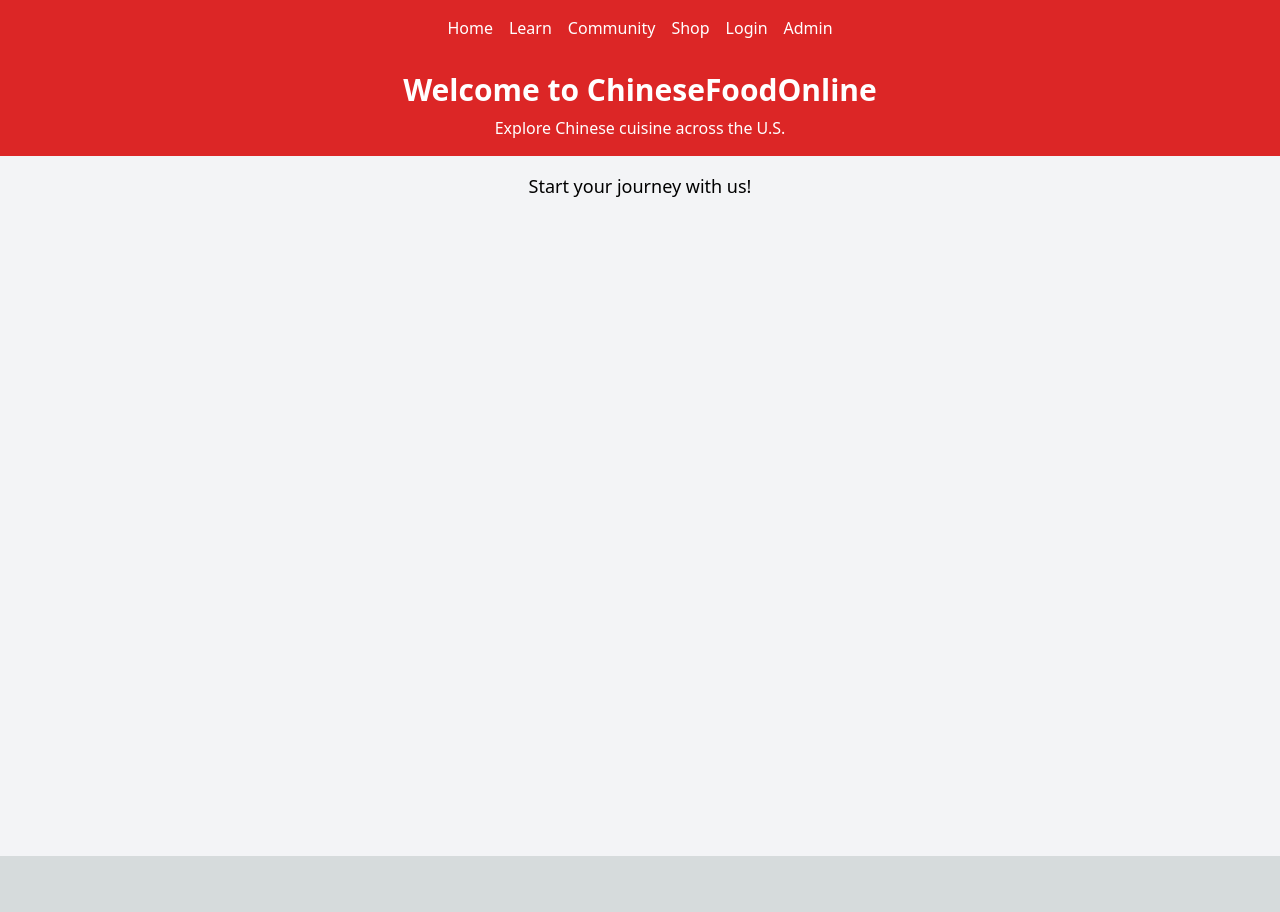
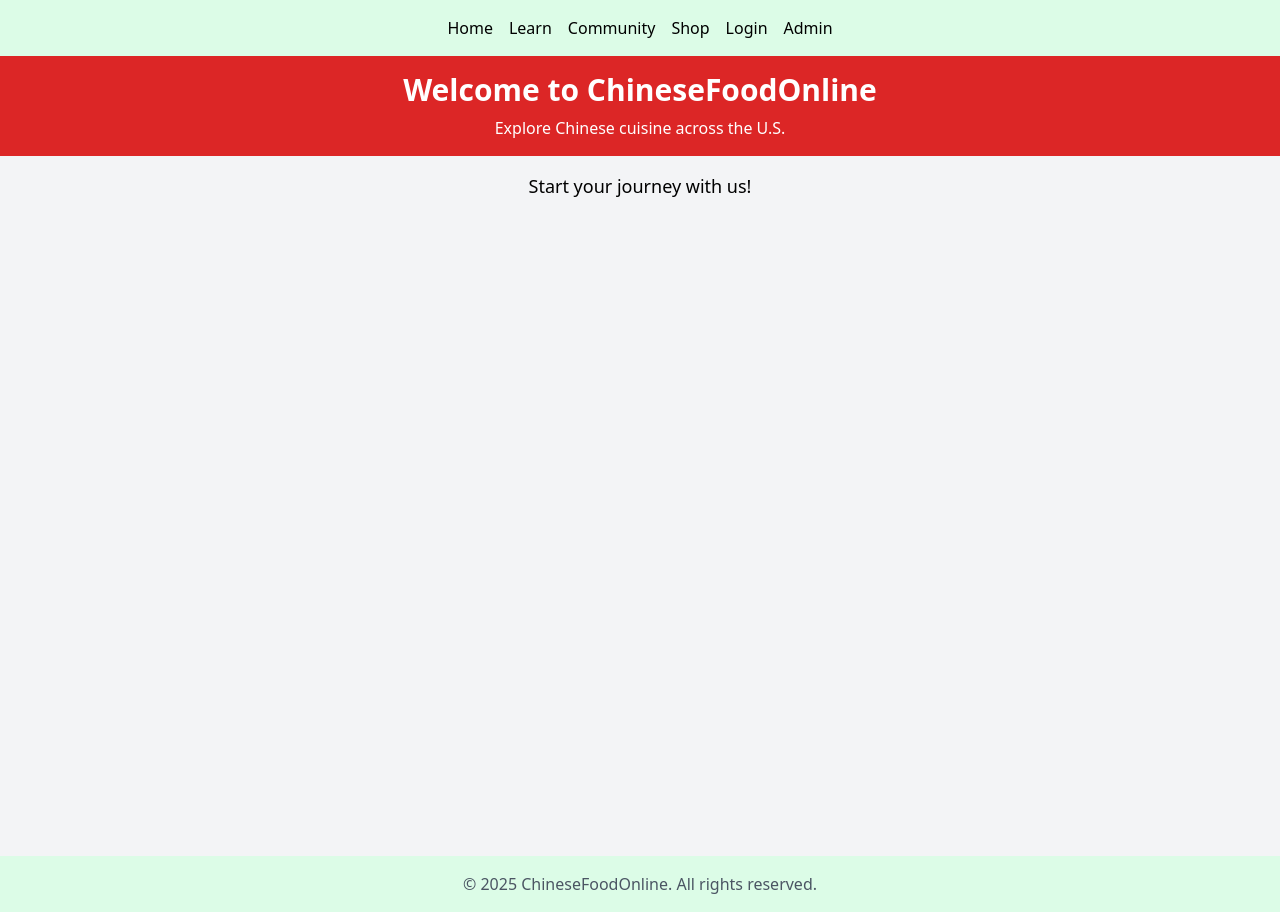
Before and after one commit to cfol1980/chinesefoodonline, a Next.js app: page / in a window 1280 px wide. Before the commit the page ends 856 px from the top, so only its background shows below. Built offline with nearby package versions, Linux system fonts and the light colour scheme.

Commit message:
2025-08-09 header

```diff
--- a/app/[supporter-id]/page.tsx
+++ b/app/[supporter-id]/page.tsx
@@ -26,7 +26,7 @@ export default function Supporter() {
           if (docSnap.exists()) {
             const data = docSnap.data();
             setIsValid(true);
-            setName(data.name || 'A Hidden Suporter');
+            setName(data.name || 'A Hidden Supporter');
             setDescription(data.description || 'A passionate supporter of Chinese cuisine.');
             setMenu(data.menu || ['Spring Rolls', 'Fried Rice', 'Sweet & Sour Chicken']);
             setRecommendations(data.recommendations || ['Peking Duck', 'Dumplings']);
@@ -46,7 +46,7 @@ export default function Supporter() {
 
   return (
     <div className="bg-gray-100 min-h-screen p-4">
-      <h1 className="text-2xl font-bold text-center mb-4">{name}</h1>
+      <h1 className="text-2xl font-bold text-center mb-4 bg-red-100 p-2 rounded">{name}</h1>
       <p className="text-lg mb-4">{description}</p>
       <img src={`/${supporterId}/logo.jpg`} alt={`${supporterId} logo`} className="mx-auto mb-4" />
 
@@ -69,8 +69,7 @@ export default function Supporter() {
       <div>
         <h2 className="text-xl font-semibold">Pictures</h2>
         <div className="flex flex-wrap gap-4">
-        <img src={`/${supporterId}/store.jpg`} alt="Store" className="mb-2" />
-
+          <img src={`/${supporterId}/store.jpg`} alt="Store" className="mb-2" />
         </div>
       </div>
     </div>
--- a/app/globals.css
+++ b/app/globals.css
@@ -3,16 +3,16 @@
 @tailwind utilities;
 
 :root {
-  --foreground-rgb: 0, 0, 0;
-  --background-start-rgb: 214, 219, 220;
-  --background-end-rgb: 255, 255, 255;
+  --foreground-rgb: 0, 0, 0; /* Black text */
+  --background-start-rgb: 200, 230, 201; /* Lighter green, darker than gray */
+  --background-end-rgb: 240, 250, 241; /* Very light green */
 }
 
 @media (prefers-color-scheme: dark) {
   :root {
-    --foreground-rgb: 255, 255, 255;
-    --background-start-rgb: 0, 0, 0;
-    --background-end-rgb: 0, 0, 0;
+    --foreground-rgb: 255, 255, 255; /* White text */
+    --background-start-rgb: 0, 50, 0; /* Dark green */
+    --background-end-rgb: 0, 100, 0; /* Medium dark green */
   }
 }
 
--- a/app/layout.tsx
+++ b/app/layout.tsx
@@ -10,17 +10,20 @@ export default function RootLayout({ children }: { children: React.ReactNode })
   return (
     <html lang="en">
       <body>
-        <nav className="bg-red-600 text-white p-4">
+        <nav className="bg-green-100 text-black p-4 shadow-md">
           <ul className="flex space-x-4 justify-center">
-            <li><Link href="/">Home</Link></li>
-            <li><Link href="/learn">Learn</Link></li>
-            <li><Link href="/community">Community</Link></li>
-            <li><Link href="/shop">Shop</Link></li>
-            <li><Link href="/login">Login</Link></li>
-            <li><Link href="/admin">Admin</Link></li>
+            <li><Link href="/" className="hover:text-green-700">Home</Link></li>
+            <li><Link href="/learn" className="hover:text-green-700">Learn</Link></li>
+            <li><Link href="/community" className="hover:text-green-700">Community</Link></li>
+            <li><Link href="/shop" className="hover:text-green-700">Shop</Link></li>
+            <li><Link href="/login" className="hover:text-green-700">Login</Link></li>
+            <li><Link href="/admin" className="hover:text-green-700">Admin</Link></li>
           </ul>
         </nav>
-        <main>{children}</main>
+        <main className="min-h-screen">{children}</main>
+        <footer className="bg-green-100 p-4 text-center text-gray-600">
+          <p>&copy; 2025 ChineseFoodOnline. All rights reserved.</p>
+        </footer>
       </body>
     </html>
   );
```
